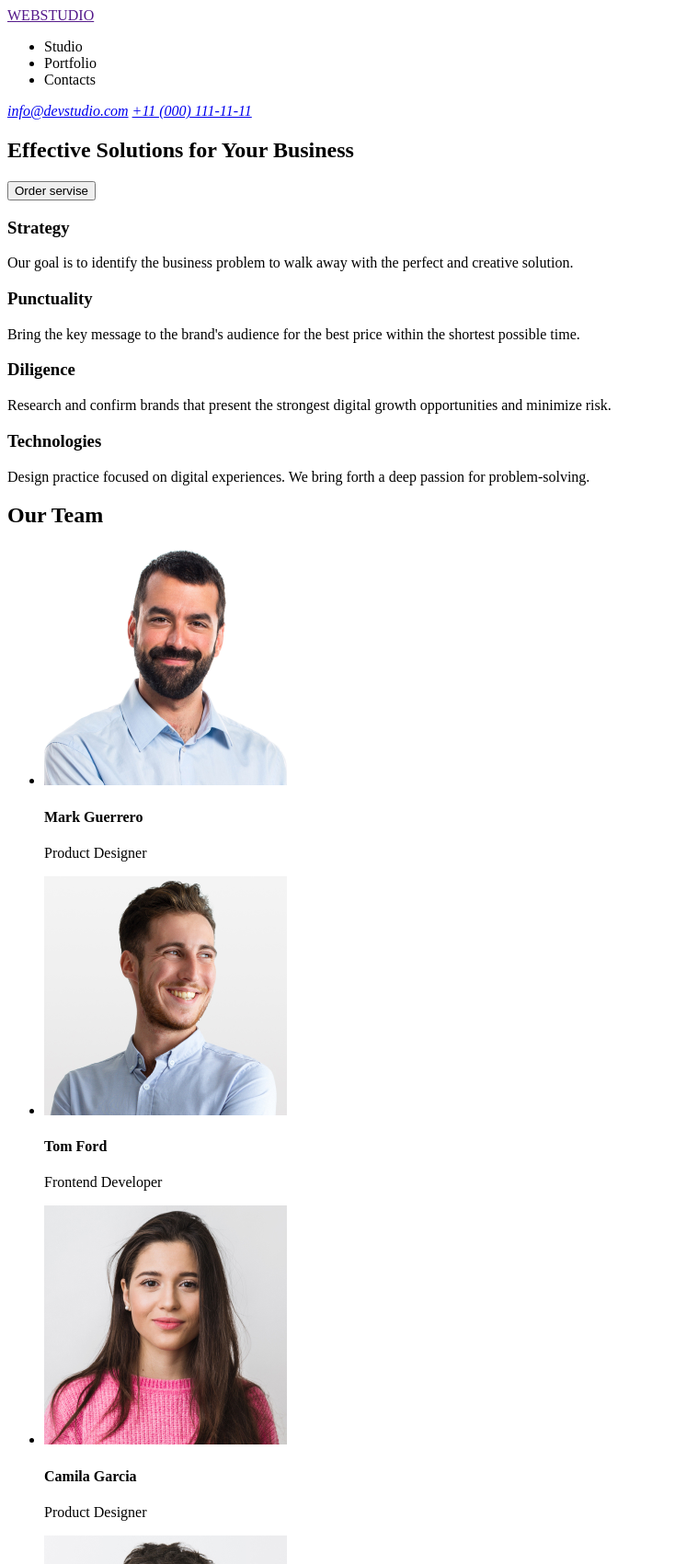
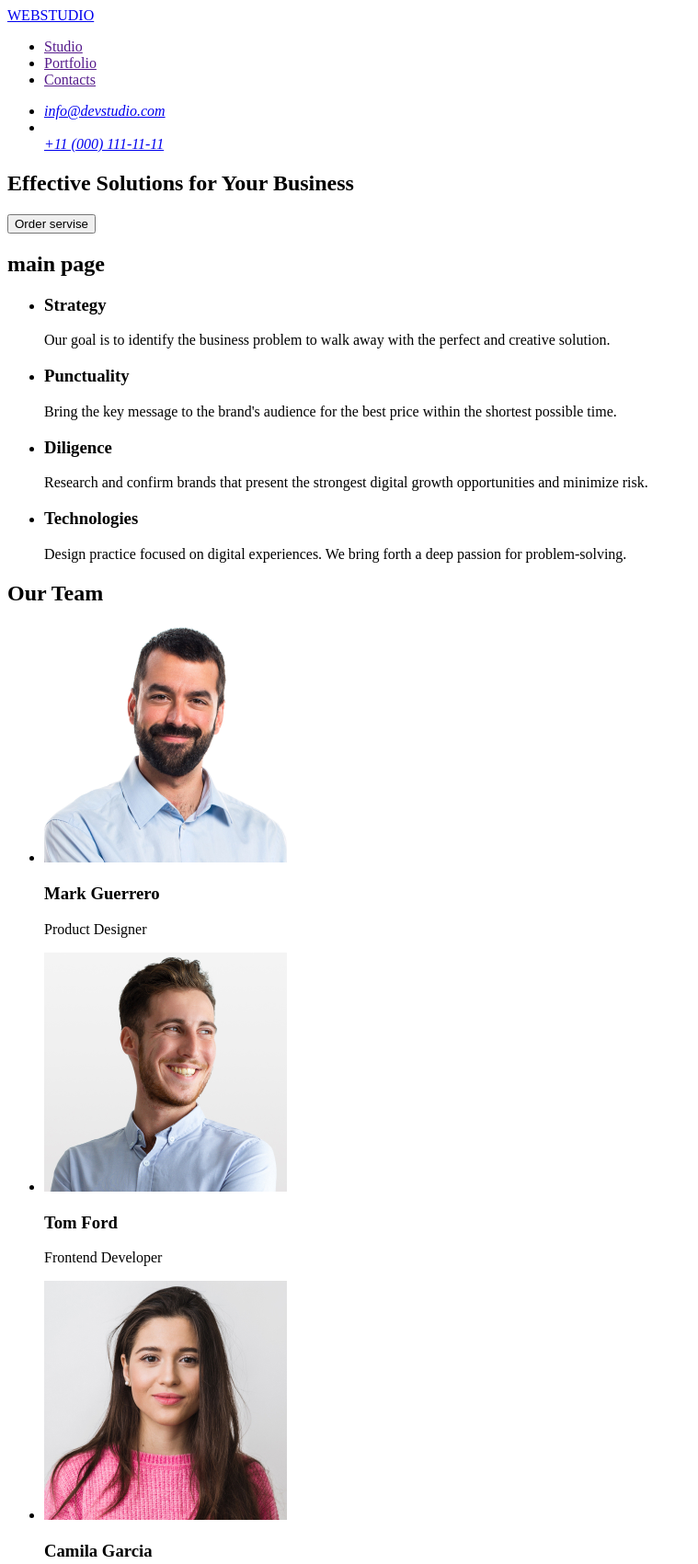
Before and after one commit to GOR-KR/goit-markup-hw-01, a plain HTML site: page index.html in a window 1280 px wide. Shown: the top 1701 px of the page at 92% size, without its empty margins (0-759 px from the left). Drawn offline with Linux system fonts and the light colour scheme.

Commit message:
fix code

```diff
--- a/index.html
+++ b/index.html
@@ -7,43 +7,56 @@
   </head>
   <body>
     <header>
-      <a href="">WEBSTUDIO</a>
+      <a href="./index.html">WEBSTUDIO</a>
       <nav>
         <ul>
-          <li>Studio</li>
-          <li>Portfolio</li>
-          <li>Contacts</li>
+          <li><a href="">Studio</a></li>
+          <li><a href="">Portfolio</a></li>
+          <li><a href="">Contacts</a></li>
         </ul>
         <address>
-          <a href="mailto:info@devstudio.com">info@devstudio.com</a>
-          <a href="tell:+110001111111">+11 (000) 111-11-11</a>
+          <ul>
+          <li><a href="mailto:info@devstudio.com">info@devstudio.com</a></li>
+          <li></li><a href="tell:+110001111111">+11 (000) 111-11-11</a></li>
+          </ul>
         </address>
       </nav>
     </header>
     <main>
       <section>
         <h1>Effective Solutions for Your Business</h1>
-        <button>Order servise</button>
+        <button type="button">Order servise</button>
+      </section>
+      <section>
+        <h2>main page</h2>
+        <ul>
+        <li>
         <h3>Strategy</h3>
         <p>
           Our goal is to identify the business problem to walk away with the
           perfect and creative solution.
         </p>
+        </li>
+        <li>
         <h3>Punctuality</h3>
         <p>
           Bring the key message to the brand's audience for the best price
           within the shortest possible time.
         </p>
-        <h3>Diligence</h3>
+        </li>
+        <li><h3>Diligence</h3>
         <p>
           Research and confirm brands that present the strongest digital growth
           opportunities and minimize risk.
         </p>
+        </li>
+        <li>
         <h3>Technologies</h3>
         <p>
           Design practice focused on digital experiences. We bring forth a deep
           passion for problem-solving.
-        </p>
+        </p></li>
+        </ul>
       </section>
       <section>
         <h2>Our Team</h2>
@@ -55,7 +68,7 @@
               width="264"
               height="260"
             />
-            <h4>Mark Guerrero</h4>
+            <h3>Mark Guerrero</h3>
             <p>Product Designer</p>
           </li>
           <li>
@@ -65,7 +78,7 @@
               width="264"
               height="260"
             />
-            <h4>Tom Ford</h4>
+            <h3>Tom Ford</h3>
             <p>Frontend Developer</p>
           </li>
           <li>
@@ -75,7 +88,7 @@
               width="264"
               height="260"
             />
-            <h4>Camila Garcia</h4>
+            <h3>Camila Garcia</h3>
             <p>Product Designer</p>
           </li>
           <li>
@@ -85,14 +98,14 @@
               width="264"
               height="260"
             />
-            <h4>Daniel Wilson</h4>
+            <h3>Daniel Wilson</h3>
             <p>UI Designer</p>
           </li>
         </ul>
       </section>
     </main>
     <footer>
-      <a href="">WEBSTUDIO</a>
+      <a href="./index.html">WEBSTUDIO</a>
       <p>
         Increase the flow of customers and sales for your business with digital
         marketing & growth solutions.
```
